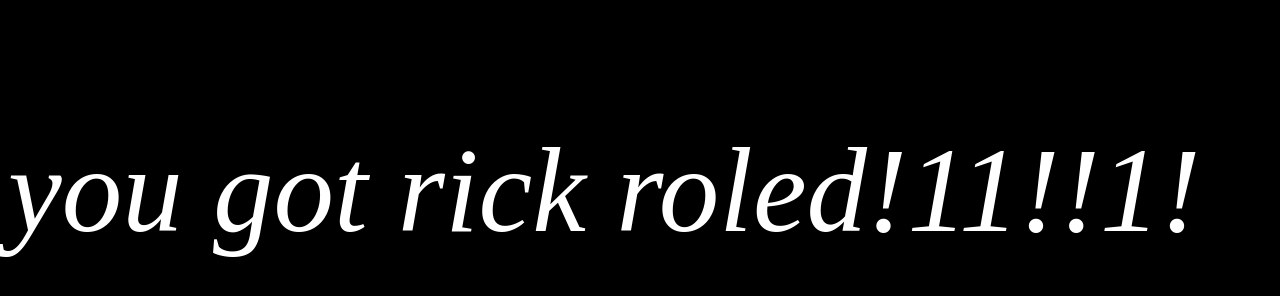
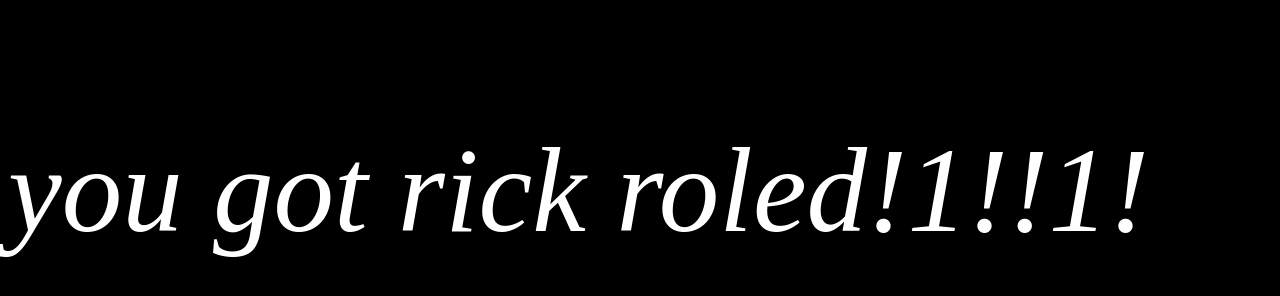
Before and after one commit to gtrxAC/gtrxAC.github.io, a plain HTML site: page index.html in a window 1280 px wide. Drawn offline with Linux system fonts and the light colour scheme.

```diff
--- a/index.html
+++ b/index.html
@@ -5,6 +5,6 @@
 		<link rel="stylesheet" href="styles.css">
 	</head>
 	<body>
-		<p>you got rick roled!11!!1!</p>
+		<p>you got rick roled!1!!1!</p>
 	</body>
 </html>
```
Also changed, not shown: 1 other file.
